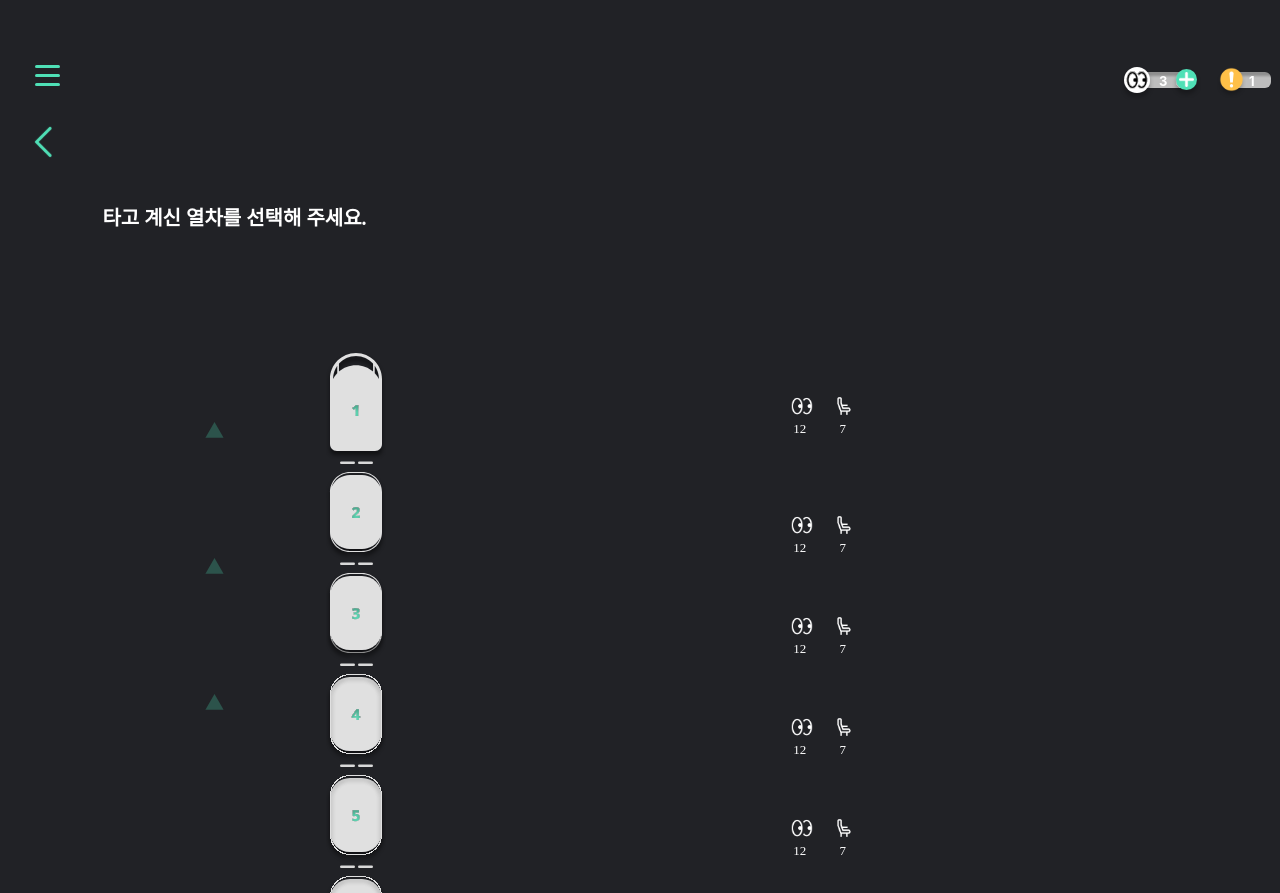
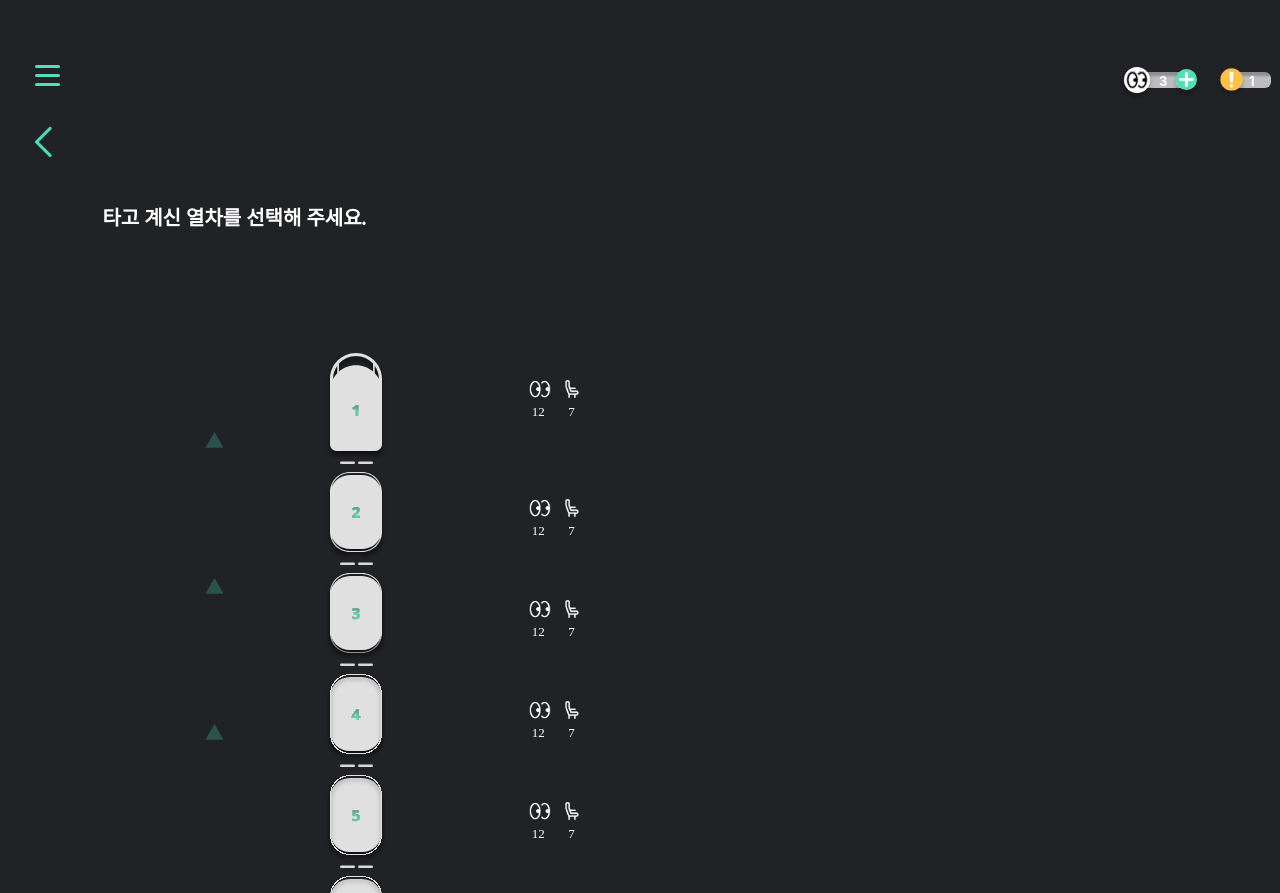
Before and after one commit to NNAERYEOK/NNY-Front, a React (Create React App) app: page /selectcar in a window 1280 px wide. Built offline with nearby package versions, Linux system fonts and the light colour scheme.

Commit message:
feat: UI 퍼블리싱

```diff
--- a/src/pages/SelectCarPage.js
+++ b/src/pages/SelectCarPage.js
@@ -224,7 +224,7 @@ const Direction = styled.div`
   margin: 0 8% 0 16%;
   img {
     display: block;
-    margin: 120px 0px;
+    margin: 130px 0px;
   }
 `;
 
@@ -258,16 +258,16 @@ const LeftBox = styled.div`
 const RightBox = styled.div`
   float: right;
   display: flex;
-  margin: 0 auto;
+  margin: 0 15%;
 `;
 const EyeBox = styled.div`
   margin: 0 auto;
   img {
-    margin: 100% 20px 0 0;
+    margin: 25px 10px 0 0;
   }
   p {
     display: block;
-    margin: 0 5%;
+    margin: 0 2.5px;
     font-family: "NanumSquare";
     font-size: 13px;
     font-weight: 400;
@@ -276,13 +276,12 @@ const EyeBox = styled.div`
 `;
 const SeatBox = styled.div`
   margin: 0 auto;
-
   img {
-    margin: 100% 20px 0 0;
+    margin: 25px 0 0 0;
   }
   p {
     display: block;
-    margin: 0% 15%;
+    margin: 0 7px;
     font-family: "NanumSquare";
     font-size: 13px;
     font-weight: 400;
```
